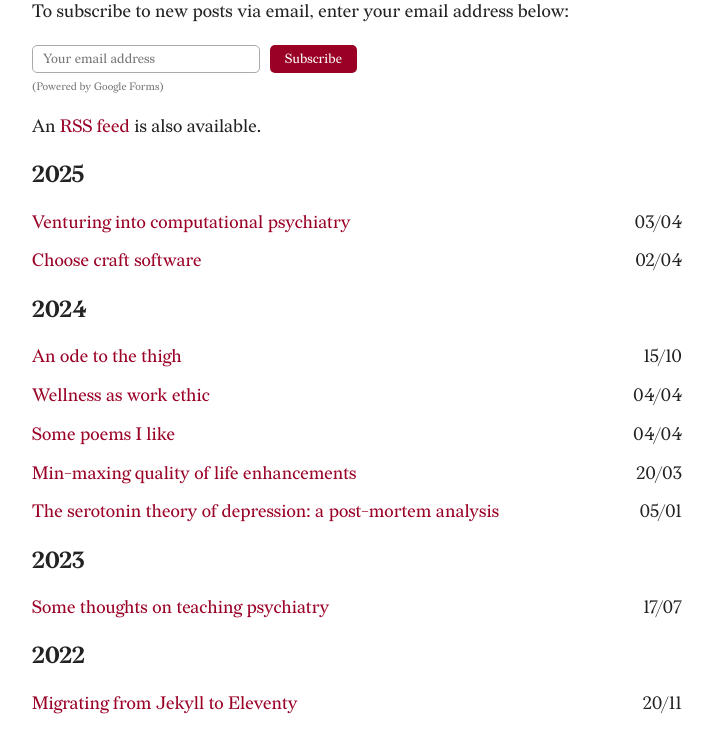
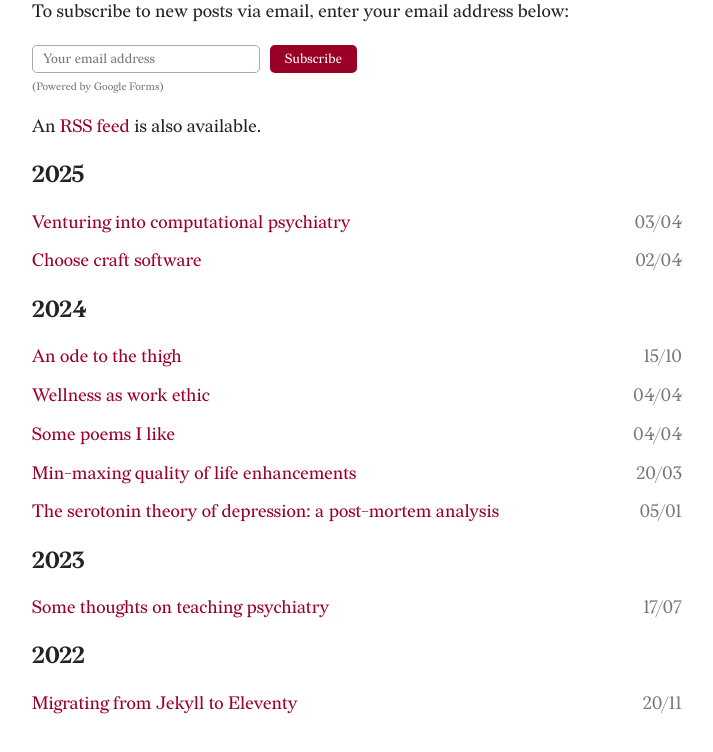
Before and after one commit to ManavPonnekanti/ponnekanti.net, an Eleventy site: page src/index.njk in a window 1280 px wide. Shown: the part 130-882 px from the top of the page, without its empty margins (283-996 px from the left). Built offline with nearby package versions, Linux system fonts and the light colour scheme; Eleventy itself is replaced by a stand-in of ours; files that its build step writes are made by us from their sources.

Commit message:
Changed number colour

```diff
--- a/src/style.css
+++ b/src/style.css
@@ -158,6 +158,7 @@ footer {
 }
 
 .post-date {
+    color: var(--text2);
     min-width: max-content;
     text-align: right;
     justify-content: flex-end;
```
Also changed, not shown: 1 other file.
